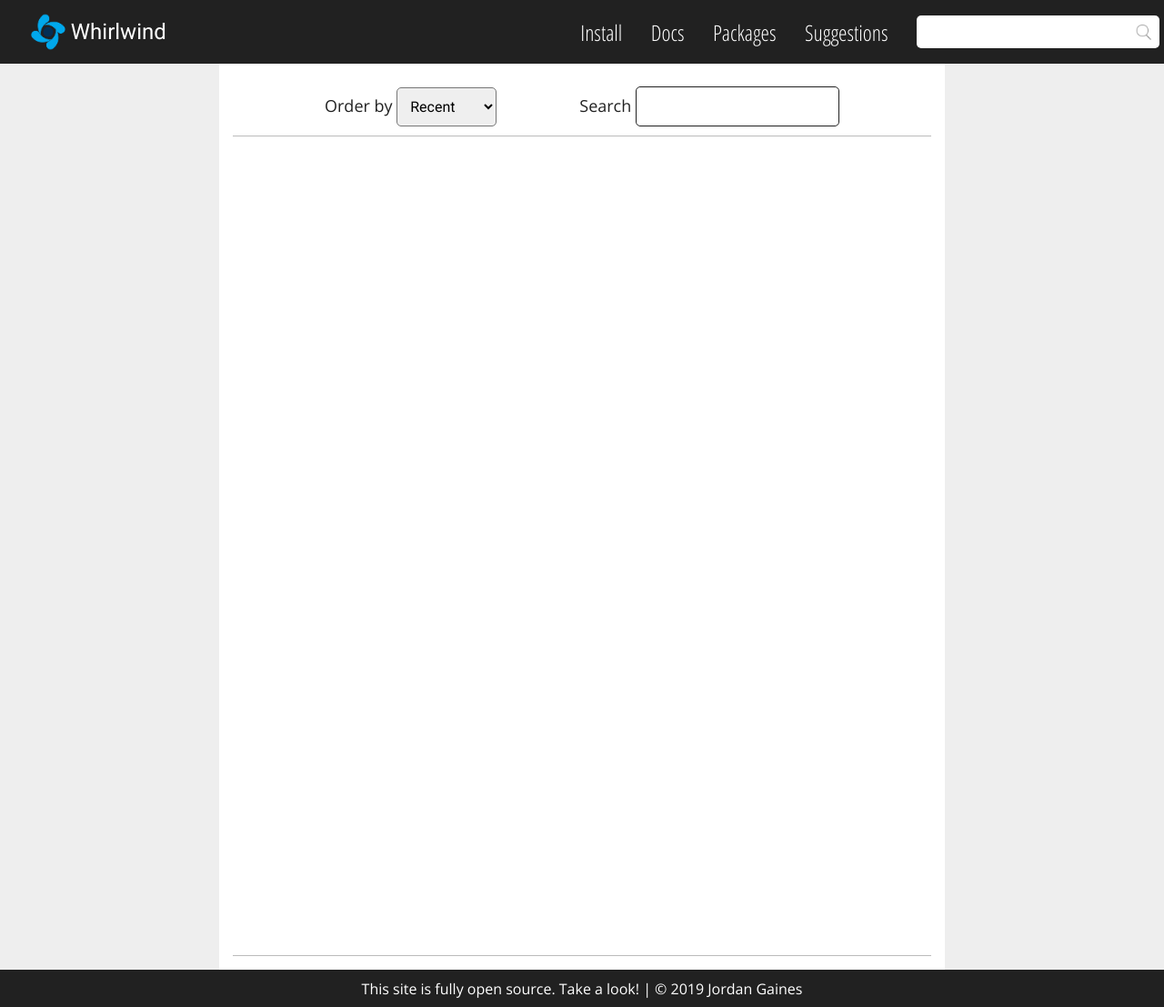
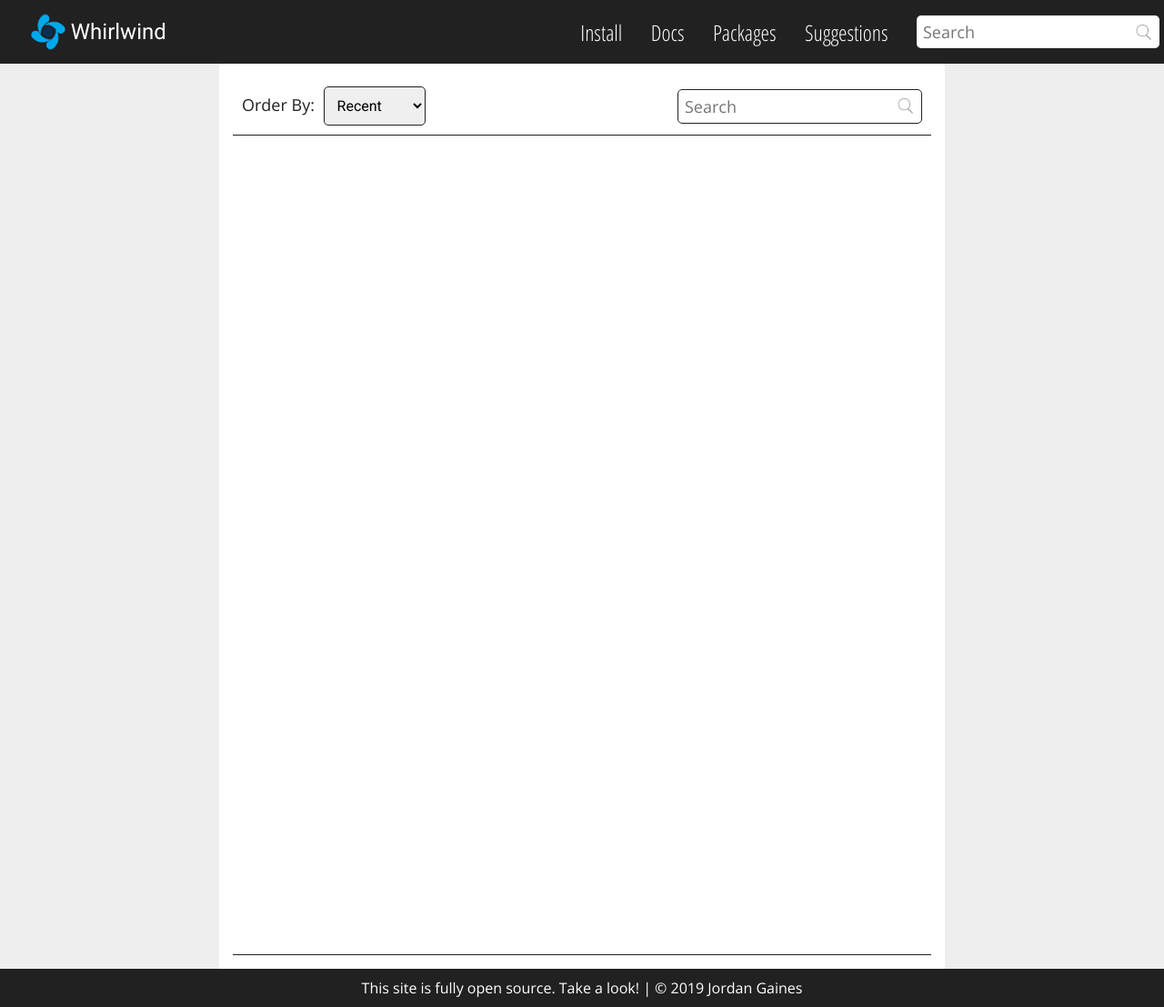
Before and after one commit to ComedicChimera/chai-lang.dev, a Flask app: page /suggestions/view in a window 1280 px wide. Shown: the whole page at 91% size. Run offline with Flask 2, Linux system fonts and the light colour scheme; data that the repository does not hold is empty.

Commit message:
tweaked styling for view suggestions page a bit

```diff
--- a/static/css/suggestions.css
+++ b/static/css/suggestions.css
@@ -121,15 +121,19 @@ article {
 
 .article-content .search-header {
     padding: 10px;
-    border-bottom: solid 1px #bbbbbb;
+    border-bottom: solid 1px #212121;
 
     display: flex;
 
-    justify-content: space-evenly;
+    justify-content: space-between;
     align-items: center;
 }
 
-.article-content .search-header #orderby-select {
+.search-header .orderby label {
+    margin-right: 5px;
+}
+
+.search-header .orderby #orderby-select {
     border-radius: 5px;
     padding: 10px;
 
@@ -137,23 +141,34 @@ article {
 
     font-family: 'Roboto', sans-serif;
     font-size: 16px;
+
+    border: 1px #212121 solid;
 }
 
-.article-content .search-header #search-input {
+.article-content .search-box {
     border-radius: 5px;
-    padding: 10px;
+    padding: 5px;
 
+    border: 1px #212121 solid;
+
+    display: flex;
+    justify-content: space-evenly;
+    align-items: center;
+}
+
+.search-header .search-box #search-input {
     outline: none;
-    border: solid #212121 1px;
 
     font-family: 'Open Sans', sans-serif;
-    font-size: 16px;
+    font-size: 18px;
+
+    border: none;
 }
 
 .article-content .search-results {
     min-height: 900px;
 
-    border-bottom: solid 1px #bbbbbb;
+    border-bottom: solid 1px #212121;
 }
 
 .result-list {
--- a/templates/components/header.html
+++ b/templates/components/header.html
@@ -11,7 +11,7 @@
     </nav>
     <div class="search">
         <div class="input-box">
-            <input class="search-input" type="text"/>
+            <input class="search-input" type="text" placeholder="Search"/>
             <img class="search-icon" src="/static/images/search.png" width="25px" height="25px"/>
         </div>
     </div>
@@ -24,6 +24,7 @@
 
         $('.search-icon').mousedown(search);
 
+        // sanitize search !!!!
         function search() {
             let query = $('.search-input').val();
 
--- a/templates/suggestions-view.html
+++ b/templates/suggestions-view.html
@@ -15,18 +15,18 @@
             <div class="article-content">
                 <div class="search-header">
                     <div class="orderby">
-                        <label for="#orderby-select">Order by</label>
+                        <label for="#orderby-select">Order By:</label>
                         <select id="orderby-select">
                             <option value="recent">Recent</option>
                             <option value="accepted">Accepted</option>
                             <option value="alpha">A-Z</option>
-                            <option value="user">User A-Z</option>
+                            <option value="user">Users A-Z</option>
                         </select>
                     </div>
 
                     <div class="search-box">
-                        <label for="#search-input">Search</label>
-                        <input id="search-input" type="text"/>
+                        <input id="search-input" type="text" placeholder="Search"/>
+                        <img class="search-icon" src="/static/images/search.png" width="25px" height="25px"/>
                     </div>
                 </div>
                 <div class="search-results">
```
